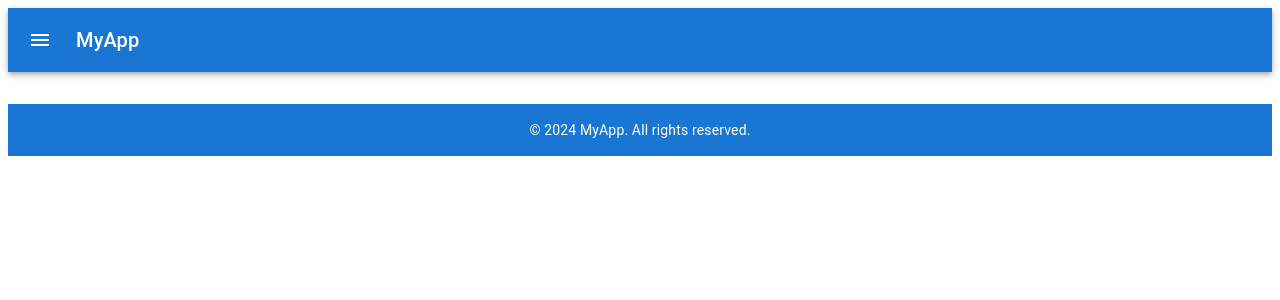
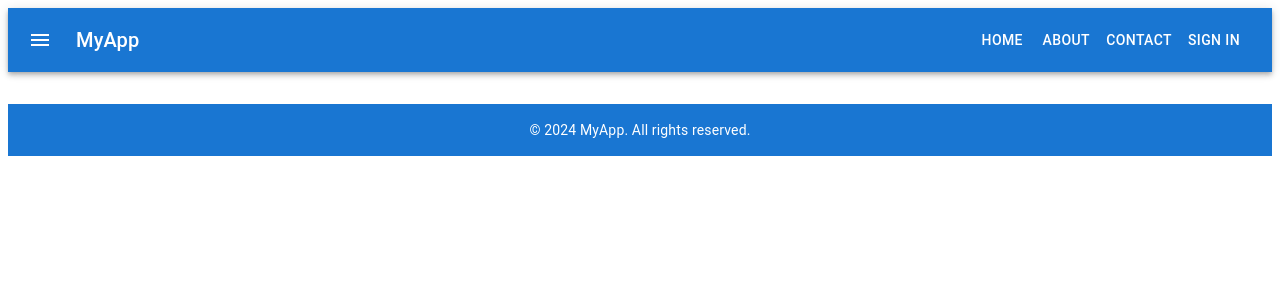
Before and after one commit to mohitgupta07/KOLLA, a React (Create React App) app in the folder frontend/: page /logout in a window 1280 px wide. Shown: the top 300 px of the page. Built offline with nearby package versions, Linux system fonts and the light colour scheme; no server answers.

Commit message:
some navbar udpate

```diff
--- a/frontend/src/Navbar.js
+++ b/frontend/src/Navbar.js
@@ -1,5 +1,5 @@
 import React, { useState } from 'react';
-import { AppBar, Toolbar, Typography, IconButton, Drawer, List, ListItem, ListItemIcon, ListItemText } from '@mui/material';
+import { AppBar, Toolbar, Typography, IconButton, Drawer, List, ListItem, ListItemIcon, ListItemText, Hidden, Button } from '@mui/material';
 import { Link } from 'react-router-dom';
 import MenuIcon from '@mui/icons-material/Menu';
 import HomeIcon from '@mui/icons-material/Home';
@@ -73,8 +73,23 @@ const Navbar = ({ isLoggedIn, username }) => {
                     {process.env.REACT_APP_APP_NAME || "MyApp"}
                     {isLoggedIn && ` - Kolla, ${username}!`}
                 </Typography>
+                <Hidden smDown>
+                    <Button component={Link} to="/" color="inherit">Home</Button>
+                    <Button component={Link} to="/about" color="inherit">About</Button>
+                    <Button component={Link} to="/contact" color="inherit">Contact</Button>
+                    {isLoggedIn ? (
+                        <>
+                            <Button component={Link} to="/dashboard" color="inherit">Dashboard</Button>
+                            <Button component={Link} to="/settings" color="inherit">Settings</Button>
+                            <Button component={Link} to="/logout" color="inherit">Logout</Button>
+                        </>
+                    ) : (
+                        <Button component={Link} to="/signin" color="inherit">Sign In</Button>
+                    )}
+                </Hidden>
             </Toolbar>
             <nav>
+                <Hidden mdUp>
                     <Drawer
                         variant="temporary"
                         open={mobileOpen}
@@ -85,6 +100,7 @@ const Navbar = ({ isLoggedIn, username }) => {
                     >
                         {drawer}
                     </Drawer>
+                </Hidden>
             </nav>
         </AppBar>
     );
```
Lines whose indentation alone changed are shown as unchanged.
